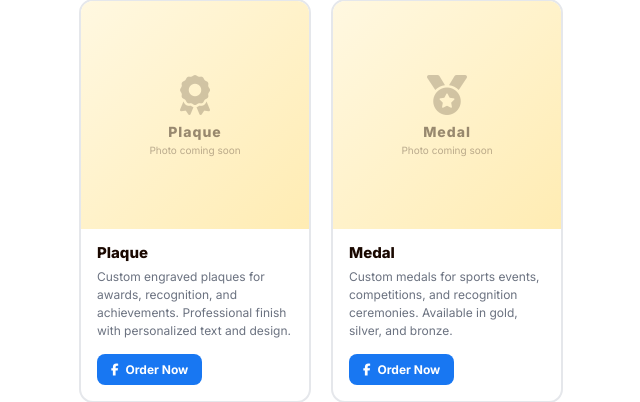
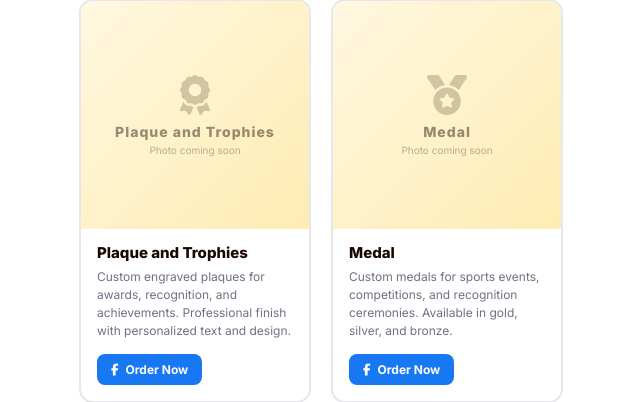
Before and after one commit to Hontoria-Dev-Team/hontoria-oms, a PHP site: page /HONTORIA-OMS/index.php?page=services in a window 1280 px wide. Shown: the part 5851-6253 px from the top of the page, without its empty margins (177-817 px from the left). Run offline with PHP 8.4, Linux system fonts and the light colour scheme.

Commit message:
refactor: rename Plaque to Plaque and Trophies

```diff
--- a/public_website/app/components/services_components/ServicesSidebarComponent.php
+++ b/public_website/app/components/services_components/ServicesSidebarComponent.php
@@ -135,7 +135,7 @@ class ServicesSidebarComponent extends \Component {
                 'id'    => 'plaque',
                 'icon'  => 'fa-award',
                 'label' => 'CUSTOMIZE PLAQUE & MEDAL',
-                'items' => ['Plaque', 'Medal'],
+                'items' => ['Plaque and Trophies', 'Medal'],
             ],
         ];
 
--- a/public_website/app/models/product.php
+++ b/public_website/app/models/product.php
@@ -466,7 +466,7 @@ class product {
             // ── CUSTOMIZE PLAQUE & MEDAL ──────────────────────────────────
             new product([
                 'id'          => 'plaque',
-                'name'        => 'Plaque',
+                'name'        => 'Plaque and Trophies',
                 'category'    => 'plaque',
                 'description' => 'Custom engraved plaques for awards, recognition, and achievements. Professional finish with personalized text and design.',
                 'price'       => 0,
--- a/public_website/public/js/services.js
+++ b/public_website/public/js/services.js
@@ -42,7 +42,7 @@ document.addEventListener('DOMContentLoaded', () => {
     // Ref Magnet
     'Ref Magnet':              { desc:'Personalized refrigerator magnets with custom designs. Great for souvenirs, giveaways, and promotional items.',                    icon:'fa-magnet',         bg:'linear-gradient(135deg,#e8f5e9,#c8e6c9)' },
     // Plaque & Medal
-    'Plaque':                  { desc:'Custom engraved plaques for awards, recognition, and achievements. Professional finish with personalized text and design.',         icon:'fa-award',          bg:'linear-gradient(135deg,#fff8e1,#ffecb3)' },
+    'Plaque and Trophies':    { desc:'Custom engraved plaques for awards, recognition, and achievements. Professional finish with personalized text and design.',         icon:'fa-award',          bg:'linear-gradient(135deg,#fff8e1,#ffecb3)' },
     'Medal':                   { desc:'Custom medals for sports events, competitions, and recognition ceremonies. Available in gold, silver, and bronze.',                 icon:'fa-medal',          bg:'linear-gradient(135deg,#fff8e1,#ffecb3)' },
   };
 
```
Also changed, not shown: public_website/public/img/sintraBoard/board/board1.jpg (added), public_website/public/img/sintraBoard/board/board2.jpg (added), public_website/public/img/sintraBoard/board/board3.jpg (added), public_website/public/img/sintraBoard/board/board4.jpg (added), public_website/public/img/sintraBoard/board/board5.jpg (added).
